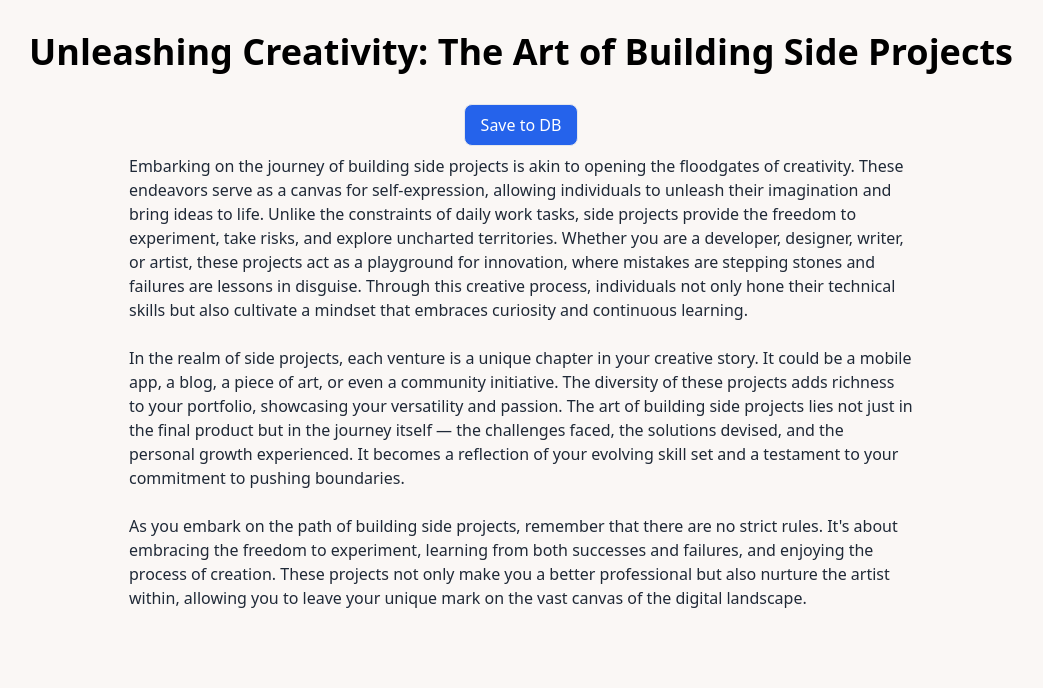
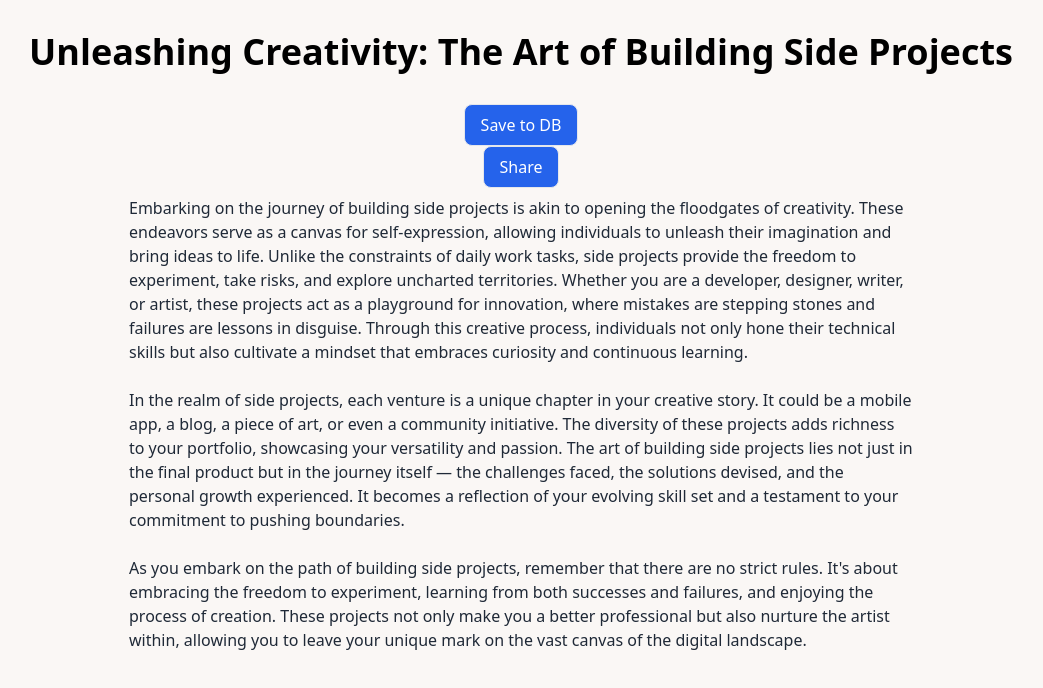
Before and after one commit to Utkarshn10/commentz, a Next.js app: page / in a window 1280 px wide. Shown: the top 688 px of the page, without its empty margins (79-1122 px from the left). Built offline with nearby package versions, Linux system fonts and the light colour scheme.

Commit message:
share added

```diff
--- a/src/pages/index.js
+++ b/src/pages/index.js
@@ -36,7 +36,7 @@ export default function Home() {
       setDataExists(true);
       let blogData = data[userID][blogID];
       setBlogInfo(blogData);
-      setBlogContent(blogData.blogContent)
+      setBlogContent(blogData.blogContent);
       if (blogData?.comments) setCommentsInfo(blogData.comments);
     }
   }, []);
@@ -92,6 +92,20 @@ export default function Home() {
     }
   };
 
+  const handleCopyLink = () => {
+    const linkToCopy = "http://localhost:3000/share-blog";
+
+    navigator.clipboard
+      .writeText(linkToCopy)
+      .then(() => {
+        alert("Link copied to clipboard");
+      })
+      .catch((err) => {
+        alert("Unable to copy link to clipboard");
+        console.log(err);
+      });
+  };
+
   const getHighlightedText = () => {
     let highlightedText =
       updatedContent.length > 0 ? updatedContent : blogContent.textcontent;
@@ -142,6 +156,12 @@ export default function Home() {
             Edit
           </button>
         )}
+        <button
+          onClick={() => handleCopyLink()}
+          className="border bg-blue-600 text-white rounded-lg py-2 px-4"
+        >
+          Share
+        </button>
 
         <div className="w-full h-full md:w-2/3 mx-auto text-black">
           {editEnabled ? (
```
